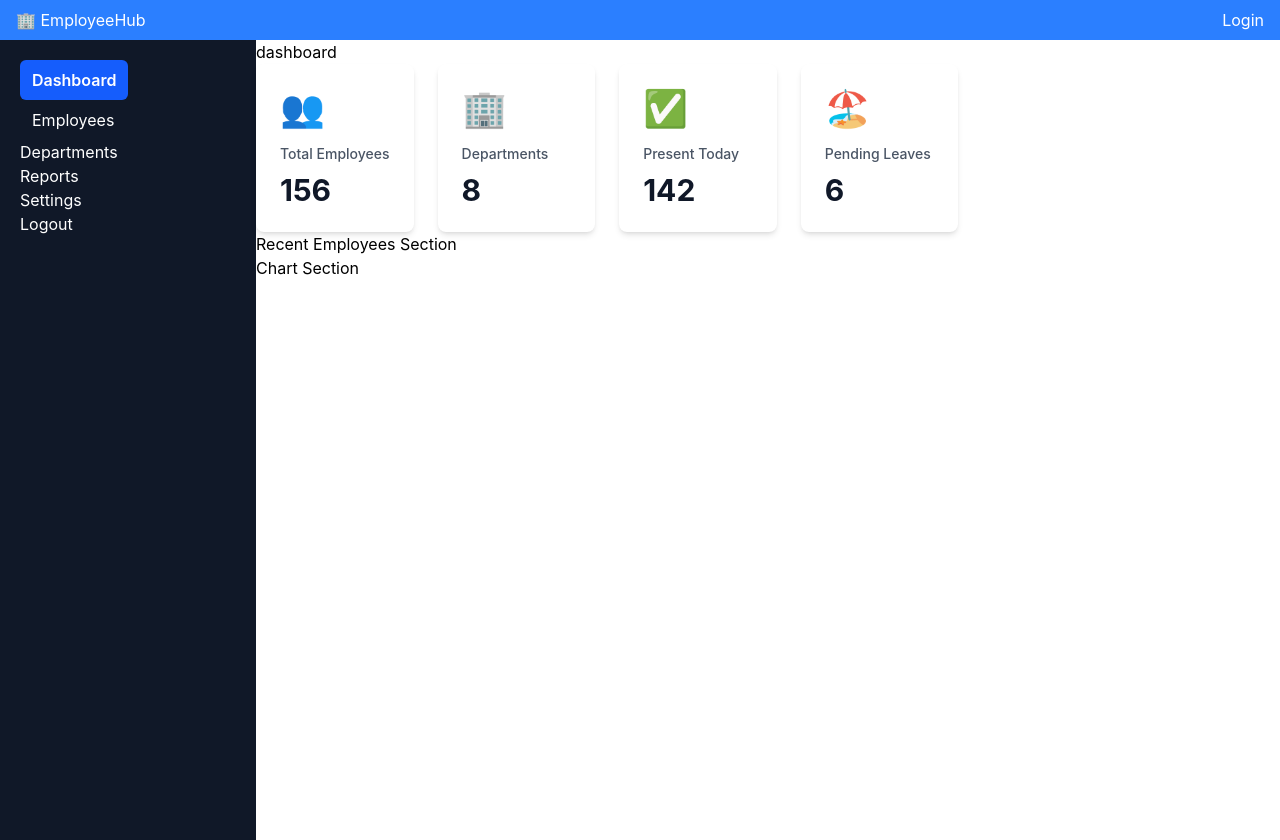
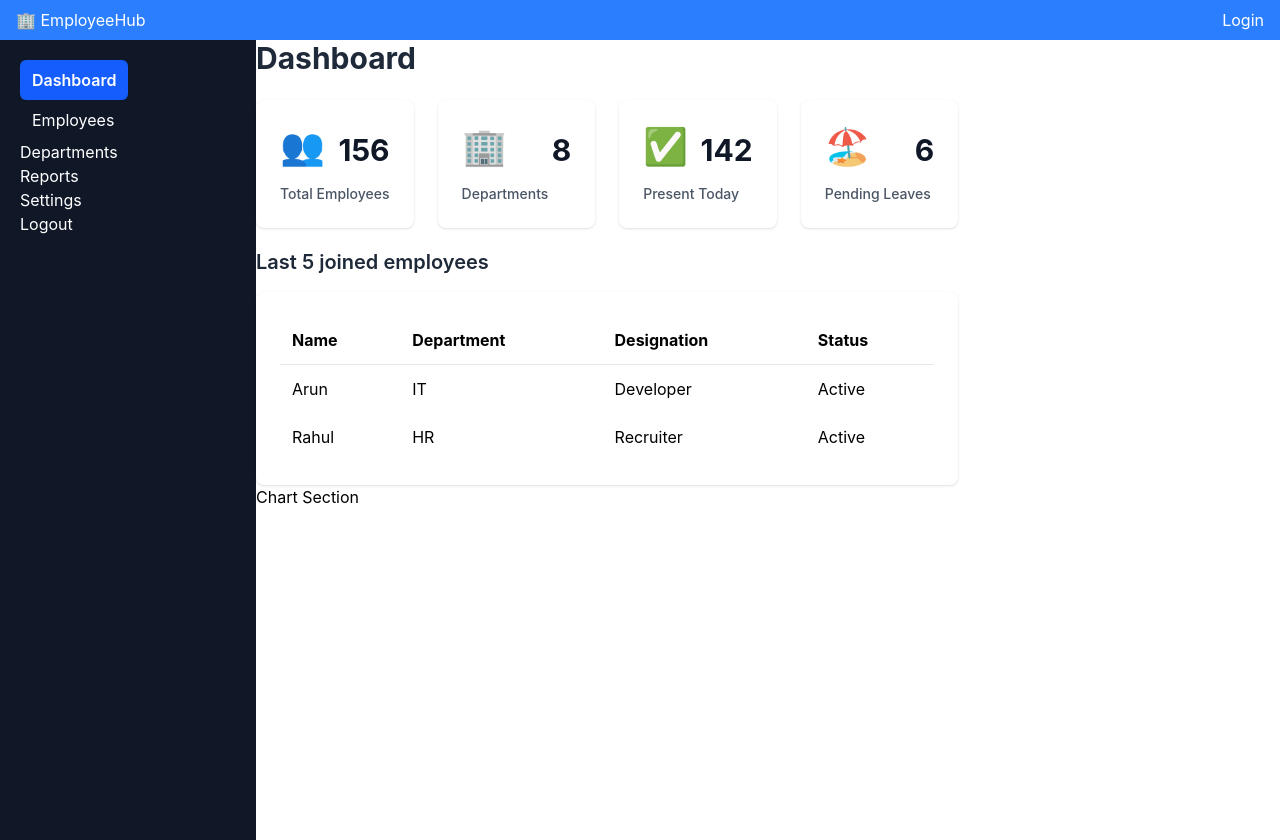
Before and after one commit to arun-devs/Employee-Mangement-System, a React (Vite) app: page /dashboard in a window 1280 px wide. Built offline with nearby package versions, Linux system fonts and the light colour scheme.

Commit message:
dash styling

```diff
--- a/src/components/dashboard/DashboardCard.jsx
+++ b/src/components/dashboard/DashboardCard.jsx
@@ -1,13 +1,19 @@
+
 const DashboardCard=({icon,title,value})=>{
 
 return(
 
 
 
-     <div className="bg-white rounded-lg shadow-md p-6">
-        <div className="text-4xl">{icon}</div>
+     <div className="bg-white rounded-lg shadow-sm p-6">
+        <div className="flex  justify-between items-center">
+             <div className="text-4xl">{icon}</div>
+              <p className="mt-2 text-3xl font-bold text-gray-900">{value}</p>
+        </div>
+
+
         <h3 className="mt-4 text-gray-600 text-sm font-medium">{title}</h3>
-        <p className="mt-2 text-3xl font-bold text-gray-900">{value}</p>
+
     </div>
 
 )
--- /dev/null
+++ b/src/components/dashboard/RecentEmployees.jsx
@@ -0,0 +1,48 @@
+const RecentEmployees=()=>{
+
+    return (
+                <section>
+                     <h2 className="text-xl font-semibold text-gray-800 mb-4 mt-5">
+                     Last 5 joined employees
+                    </h2>
+
+                    <div className="bg-white rounded-lg shadow-sm p-6 w-full">
+                        <table className="w-full" >
+                                <thead >
+                                    <tr className="border-b border-gray-200">
+                                        <th className="p-3 text-left">Name</th>
+                                        <th className="p-3 text-left">Department</th>
+                                        <th className="p-3 text-left">Designation</th>
+                                        <th className="p-3 text-left">Status</th>
+
+                                    </tr>
+
+                                </thead>
+                                <tbody>
+
+                                    <tr className="hover:bg-amber-200">
+                                        <td className="p-3">Arun</td>
+                                        <td className="p-3" >IT</td>
+                                        <td className="p-3">Developer</td>
+                                        <td className="p-3">Active</td>
+                                    </tr>
+
+                                    <tr className="hover:bg-amber-200">
+                                        <td className="p-3">Rahul</td>
+                                        <td className="p-3">HR</td>
+                                        <td className="p-3">Recruiter</td>
+                                        <td className="p-3">Active</td>
+                                    </tr>
+
+                                </tbody>
+
+                         </table>
+                    </div>
+
+                </section>
+
+
+
+    )
+}
+export default RecentEmployees;
--- a/src/pages/Dashboard.jsx
+++ b/src/pages/Dashboard.jsx
@@ -1,9 +1,10 @@
 import DashboardCard from "../components/dashboard/DashboardCard"
+import RecentEmployees from "../components/dashboard/RecentEmployees"
 const Dashboard=()=>{
     return(
         <>
-        <section>
-            <h1>dashboard</h1>
+        <section className="mb-6">
+            <h1 className="text-3xl font-bold text-gray-800">Dashboard</h1>
         </section>
          <section className="grid grid-cols-1 md:grid-cols-2 xl:grid-cols-4 gap-6">
            <DashboardCard
@@ -31,7 +32,7 @@ const Dashboard=()=>{
             />
         </section>
         <section>
-            Recent Employees Section
+            <RecentEmployees/>
         </section>
         <section>
             Chart Section
```
